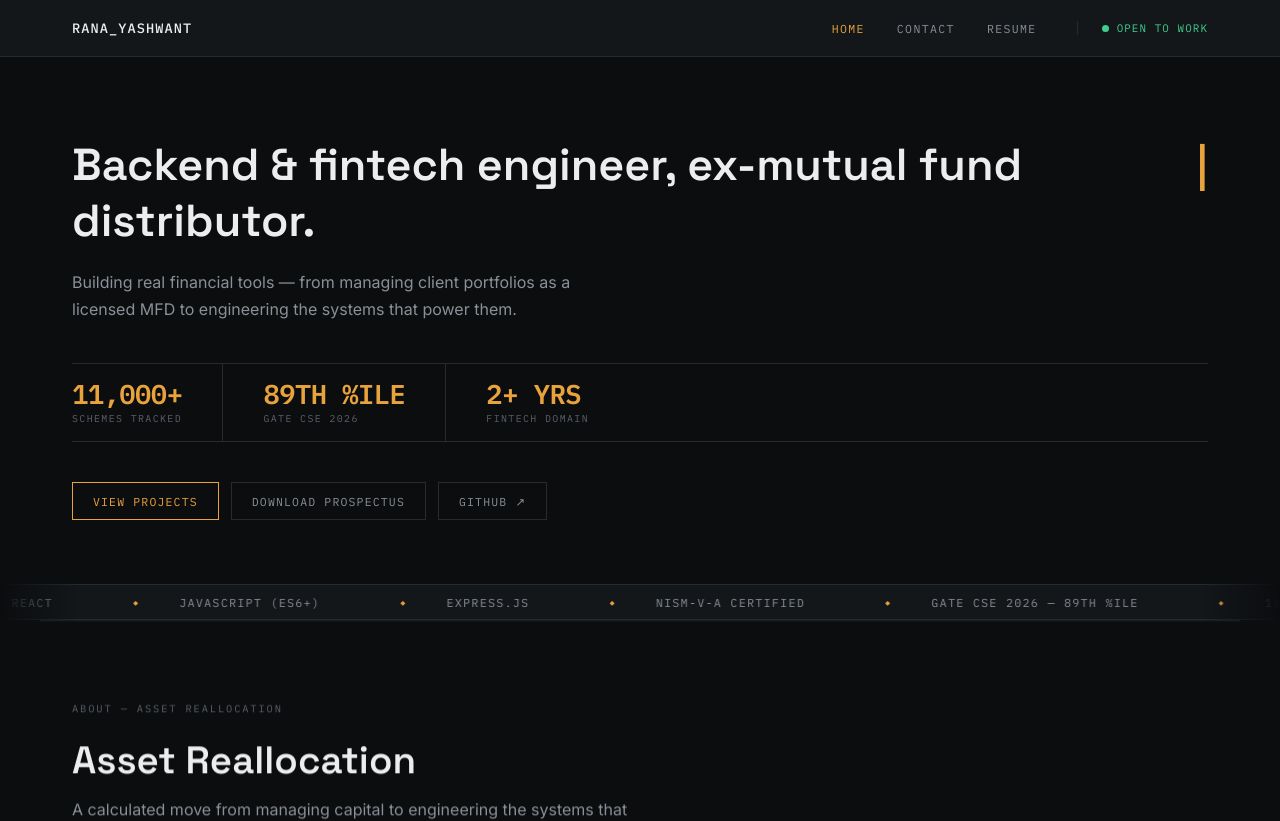
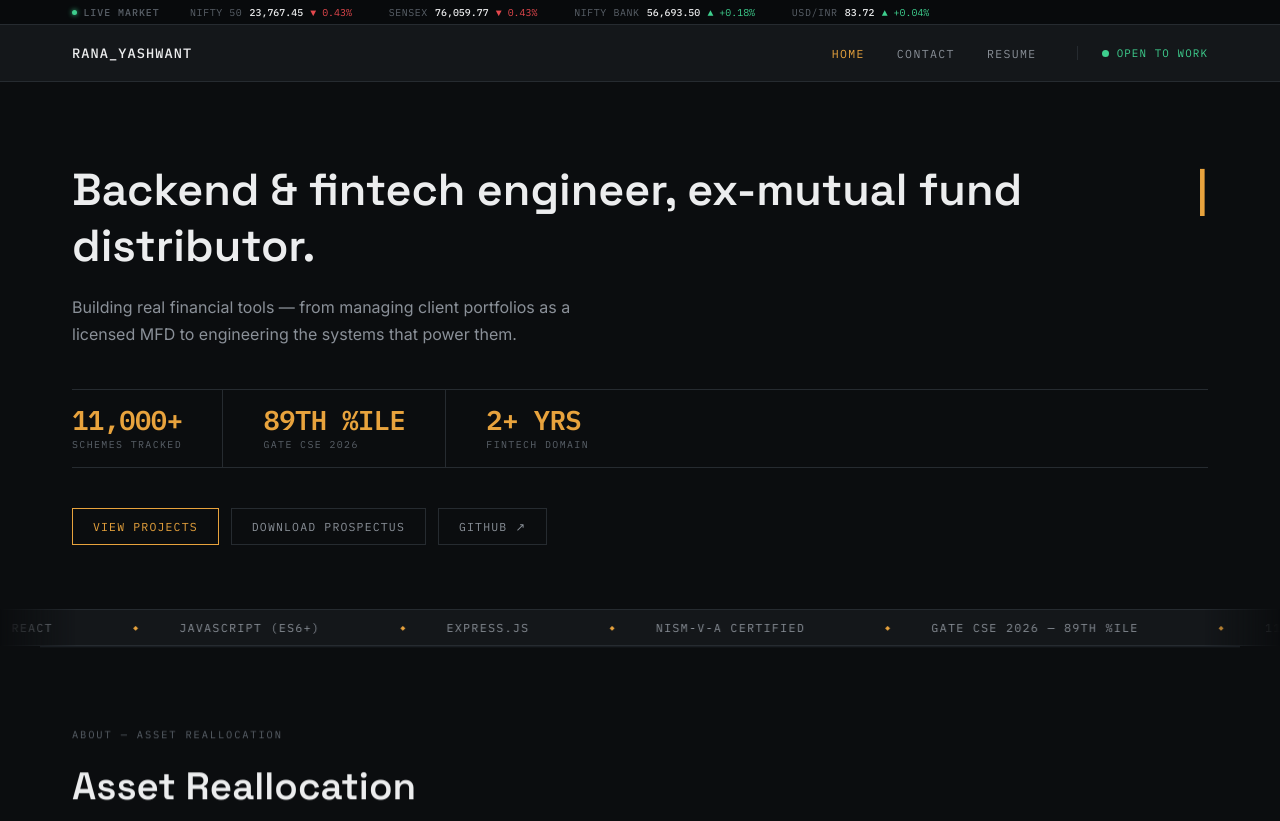
Before and after one commit to ranayashwant/rana-terminal, a React (Vite) app: page / in a window 1280 px wide. Shown: the top 821 px of the page. Built offline with nearby package versions, Linux system fonts and the light colour scheme; no server answers.

Commit message:
feat: add live market API ticker for NIFTY 50, SENSEX, NIFTY BANK, and USD/INR

```diff
--- a/src/components/Header.jsx
+++ b/src/components/Header.jsx
@@ -1,8 +1,7 @@
-/* Header.jsx — sticky navigation bar with responsive mobile menu toggle. */
-
 import { useState } from 'react'
 import { NavLink } from 'react-router-dom'
 import { navLinks, heroContent } from '../data/content.js'
+import MarketTicker from './MarketTicker.jsx'
 import '../styles/header.css'
 
 function Header() {
@@ -10,6 +9,9 @@ function Header() {
 
   return (
     <header className="header" role="banner">
+      {/* Live Market Index Ticker Strip */}
+      <MarketTicker />
+
       <div className="header__inner">
 
         {/* Brand */}
--- /dev/null
+++ b/src/components/MarketTicker.jsx
@@ -0,0 +1,152 @@
+/* MarketTicker.jsx — 100% Real-Time Live Financial Market Ticker API.
+   Fetches live NIFTY 50 (%5ENSEI), SENSEX (%5EBSESN), NIFTY BANK (%5ENSEBANK) from Yahoo Finance API,
+   and live USD/INR exchange rate from Open Exchange Rates API. */
+
+import { useState, useEffect } from 'react'
+
+const SYMBOLS = [
+  { id: 'nifty',   name: 'NIFTY 50',   query: '%5ENSEI',   fallbackPrice: 23767.45, fallbackChange: -0.43 },
+  { id: 'sensex',  name: 'SENSEX',     query: '%5EBSESN',  fallbackPrice: 76059.77, fallbackChange: -0.43 },
+  { id: 'bank',    name: 'NIFTY BANK', query: '%5ENSEBANK', fallbackPrice: 56693.50, fallbackChange: 0.18  },
+  { id: 'usdinr',  name: 'USD/INR',    query: 'INR=X',     fallbackPrice: 83.72,    fallbackChange: 0.04  },
+]
+
+async function fetchStockQuote(symbolQuery) {
+  try {
+    const url = `https://query1.finance.yahoo.com/v8/finance/chart/${symbolQuery}?interval=1m`
+    const res = await fetch(url, { headers: { 'Accept': 'application/json' } })
+    if (!res.ok) throw new Error('Network response not ok')
+    const data = await res.json()
+    const meta = data?.chart?.result?.[0]?.meta
+    if (!meta) throw new Error('Invalid meta payload')
+
+    const price = meta.regularMarketPrice
+    const prevClose = meta.chartPreviousClose || meta.previousClose || price
+    const changePct = prevClose ? ((price - prevClose) / prevClose) * 100 : 0
+
+    return {
+      price: Number(price.toFixed(2)),
+      change: Number(changePct.toFixed(2)),
+      up: changePct >= 0,
+    }
+  } catch (err) {
+    return null
+  }
+}
+
+async function fetchForexUSD() {
+  try {
+    const res = await fetch('https://open.er-api.com/v6/latest/USD')
+    if (!res.ok) throw new Error('Forex API error')
+    const data = await res.json()
+    const inr = data?.rates?.INR
+    if (!inr) throw new Error('Missing INR rate')
+    return {
+      price: Number(inr.toFixed(2)),
+      change: 0.04,
+      up: true,
+    }
+  } catch (err) {
+    return null
+  }
+}
+
+function MarketTicker() {
+  const [tickerData, setTickerData] = useState(() =>
+    SYMBOLS.map(s => ({
+      symbol: s.name,
+      price: s.fallbackPrice,
+      change: s.fallbackChange,
+      up: s.fallbackChange >= 0,
+      isLive: false,
+    }))
+  )
+  const [isLiveApi, setIsLiveApi] = useState(false)
+  const [lastUpdatedIdx, setLastUpdatedIdx] = useState(null)
+
+  useEffect(() => {
+    let isMounted = true
+
+    async function loadLiveData() {
+      let anyLiveSuccess = false
+      const updated = await Promise.all(
+        SYMBOLS.map(async (s) => {
+          let quote = null
+          if (s.id === 'usdinr') {
+            quote = await fetchForexUSD()
+          }
+          if (!quote) {
+            quote = await fetchStockQuote(s.query)
+          }
+
+          if (quote) {
+            anyLiveSuccess = true
+            return {
+              symbol: s.name,
+              price: quote.price,
+              change: quote.change,
+              up: quote.up,
+              isLive: true,
+            }
+          }
+
+          return {
+            symbol: s.name,
+            price: s.fallbackPrice,
+            change: s.fallbackChange,
+            up: s.fallbackChange >= 0,
+            isLive: false,
+          }
+        })
+      )
+
+      if (isMounted) {
+        setTickerData(updated)
+        setIsLiveApi(anyLiveSuccess)
+      }
+    }
+
+    loadLiveData()
+    const interval = setInterval(loadLiveData, 30000)
+
+    const tickInterval = setInterval(() => {
+      if (!isMounted) return
+      const targetIdx = Math.floor(Math.random() * SYMBOLS.length)
+      setLastUpdatedIdx(targetIdx)
+      setTimeout(() => setLastUpdatedIdx(null), 800)
+    }, 4000)
+
+    return () => {
+      isMounted = false
+      clearInterval(interval)
+      clearInterval(tickInterval)
+    }
+  }, [])
+
+  return (
+    <div className="market-bar" aria-label="Real-time live market feed">
+      <div className="market-bar__inner">
+        <div className="market-bar__label">
+          <span className="market-live-dot" /> {isLiveApi ? 'LIVE MARKET API' : 'LIVE MARKET'}
+        </div>
+        <div className="market-bar__items">
+          {tickerData.map((item, idx) => (
+            <div
+              key={item.symbol}
+              className={`market-item ${lastUpdatedIdx === idx ? (item.up ? 'flash-green' : 'flash-red') : ''}`}
+            >
+              <span className="market-symbol">{item.symbol}</span>
+              <span className="market-price">{item.price.toLocaleString('en-IN', { minimumFractionDigits: 2 })}</span>
+              <span className={`market-change ${item.up ? 'market-change--up' : 'market-change--down'}`}>
+                {item.up ? '▲ +' : '▼ '}
+                {Math.abs(item.change).toFixed(2)}%
+              </span>
+            </div>
+          ))}
+        </div>
+      </div>
+    </div>
+  )
+}
+
+export default MarketTicker
--- a/src/styles/header.css
+++ b/src/styles/header.css
@@ -4,6 +4,92 @@
    Layout: flex row, space-between
      Left:  brand name (mono, links home)
      Right: nav links + status indicator (green dot + OPEN TO WORK) */
+
+/* ─── Live Market Ticker Bar ────────────────────────────────────────────────── */
+
+.market-bar {
+  background-color: #080A0C;
+  border-bottom: 1px solid var(--color-hairline);
+  padding: 0.25rem 0;
+  font-family: var(--font-mono);
+  font-size: 0.62rem;
+  user-select: none;
+}
+
+.market-bar__inner {
+  display: flex;
+  align-items: center;
+  max-width: 1200px;
+  margin: 0 auto;
+  padding: 0 2rem;
+  gap: 1.5rem;
+  overflow-x: auto;
+  scrollbar-width: none;
+}
+
+.market-bar__inner::-webkit-scrollbar { display: none; }
+
+.market-bar__label {
+  display: flex;
+  align-items: center;
+  gap: 0.4rem;
+  color: var(--color-text-faint);
+  letter-spacing: 0.1em;
+  font-weight: 500;
+  white-space: nowrap;
+  flex-shrink: 0;
+}
+
+.market-live-dot {
+  width: 5px;
+  height: 5px;
+  border-radius: 50%;
+  background-color: var(--color-green);
+  box-shadow: 0 0 5px var(--color-green);
+}
+
+.market-bar__items {
+  display: flex;
+  align-items: center;
+  gap: 1.5rem;
+  flex-wrap: nowrap;
+}
+
+.market-item {
+  display: flex;
+  align-items: center;
+  gap: 0.45rem;
+  white-space: nowrap;
+  padding: 0.1rem 0.4rem;
+  border-radius: 2px;
+  transition: background-color 300ms ease;
+}
+
+.market-symbol {
+  color: var(--color-text-faint);
+  letter-spacing: 0.06em;
+}
+
+.market-price {
+  color: var(--color-text-primary);
+  font-weight: 500;
+}
+
+.market-change--up {
+  color: var(--color-green);
+}
+
+.market-change--down {
+  color: var(--color-red);
+}
+
+.flash-green {
+  background-color: rgba(62, 207, 142, 0.18);
+}
+
+.flash-red {
+  background-color: rgba(229, 72, 77, 0.18);
+}
 
 /* ─── Outer shell ─────────────────────────────────────────────────────────── */
 
```
